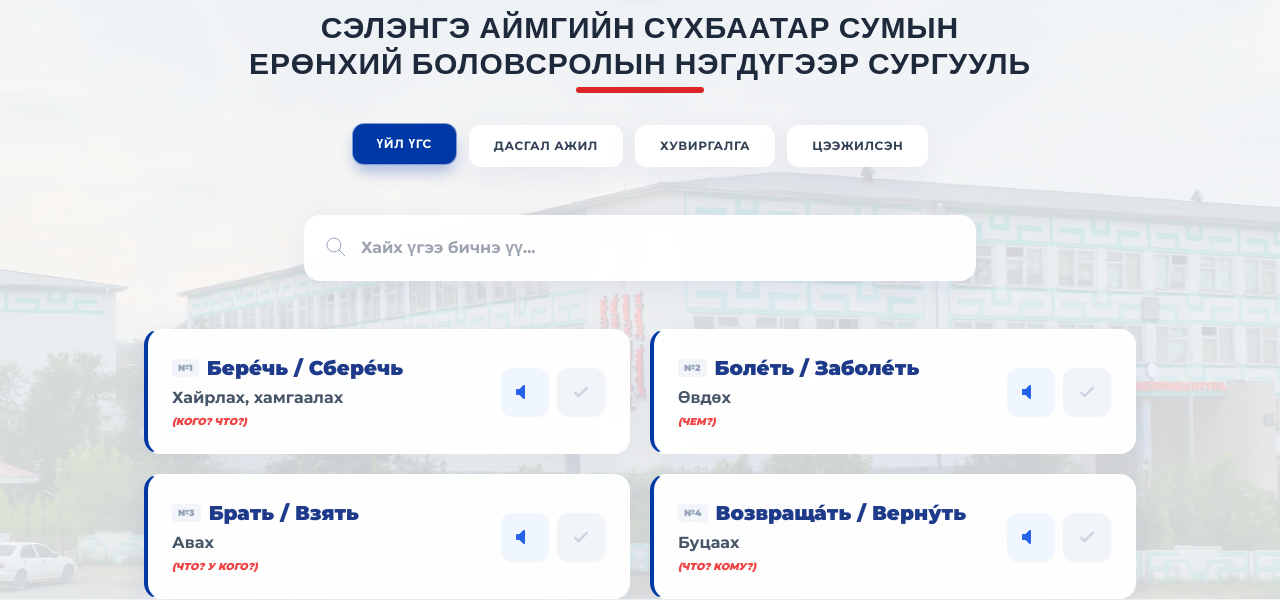
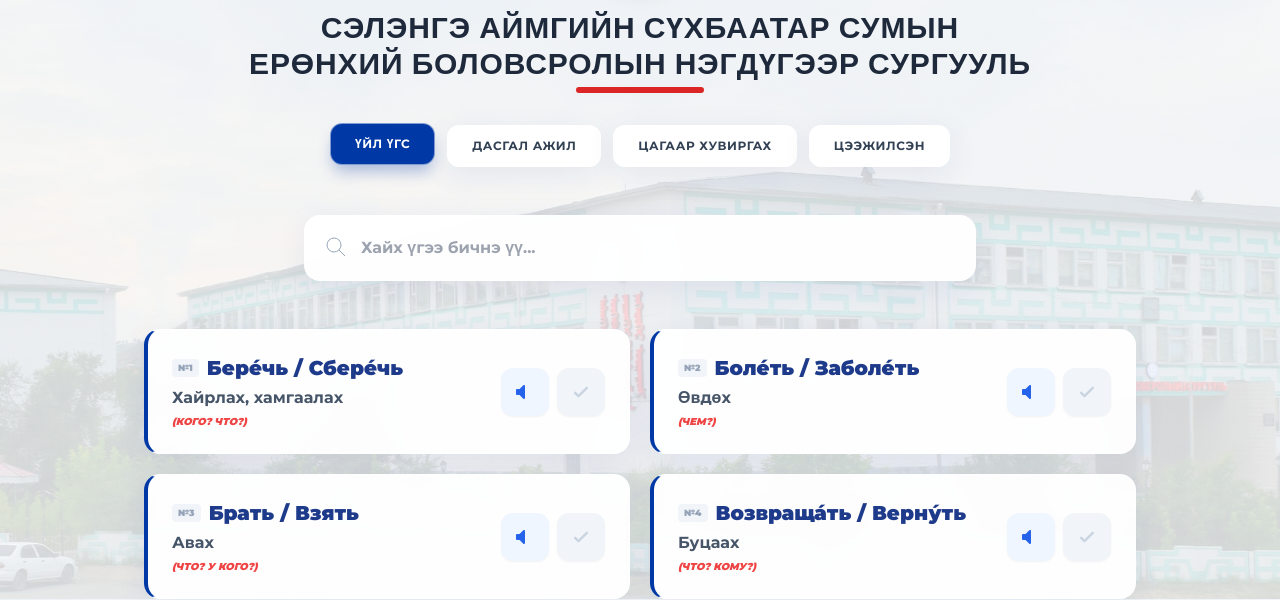
Before and after one commit to eba-93/100-russian-verbs, a plain HTML site: page index.html in a window 1280 px wide. Shown: the part 201-801 px from the top of the page. Drawn offline with nearby package versions, Linux system fonts and the light colour scheme.

Commit message:
Update button text for conjugation tab

```diff
--- a/index.html
+++ b/index.html
@@ -109,7 +109,7 @@
         <nav class="flex flex-wrap justify-center gap-3">
             <button onclick="setTab('dict')" id="tab-dict" class="nav-btn px-6 py-3 rounded-xl font-bold glass text-slate-700 uppercase text-xs tracking-wider transition-all">Үйл үгс</button>
             <button onclick="setTab('practice')" id="tab-practice" class="nav-btn px-6 py-3 rounded-xl font-bold glass text-slate-700 uppercase text-xs tracking-wider transition-all">Дасгал ажил</button>
-            <button onclick="setTab('conjugation')" id="tab-conjugation" class="nav-btn px-6 py-3 rounded-xl font-bold glass text-slate-700 uppercase text-xs tracking-wider transition-all">Хувиргалга</button>
+            <button onclick="setTab('conjugation')" id="tab-conjugation" class="nav-btn px-6 py-3 rounded-xl font-bold glass text-slate-700 uppercase text-xs tracking-wider transition-all">цагаар хувиргах</button>
             <button onclick="setTab('favorites')" id="tab-favorites" class="nav-btn px-6 py-3 rounded-xl font-bold glass text-slate-700 uppercase text-xs tracking-wider transition-all">Цээжилсэн</button>
         </nav>
     </header>
```
